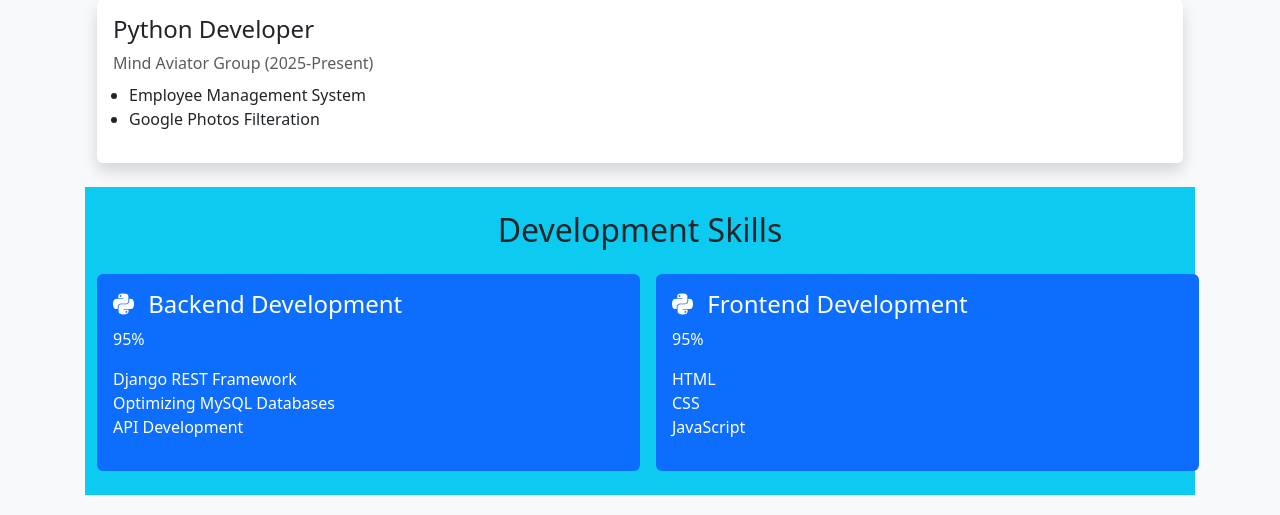
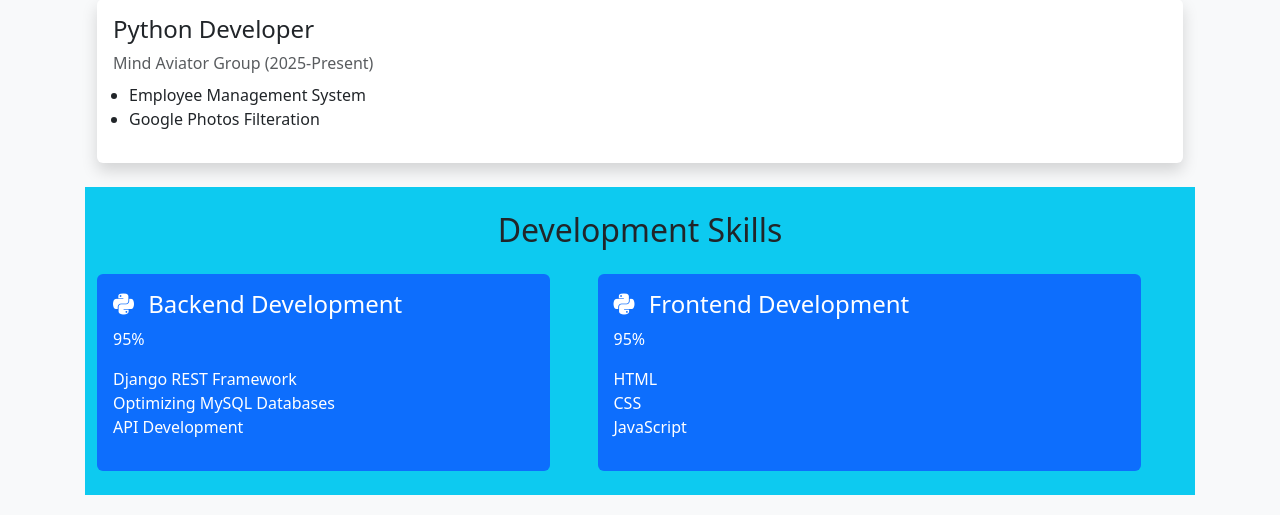
Before and after one commit to Nagar1088/Profile, a Django app: page /projects/ in a window 1280 px wide. Shown: the part 443-958 px from the top of the page. Run offline with Django 5.2, Linux system fonts and the light colour scheme; data that the repository does not hold is empty.

Commit message:
message chnages

```diff
--- a/Project/templates/projects.html
+++ b/Project/templates/projects.html
@@ -50,8 +50,8 @@
     <div class="container">
         <h2 class="section-title text-center mb-4">Development Skills</h2>
         <div class="row g-3">
-            <div class="d-flex flex-column flex-md-row gap-3">
-                <div class="skill-card bg-primary p-3 rounded col-md-6 text-white">
+            <div class="d-flex flex-column flex-md-row gap-5">
+                <div class="skill-card bg-primary p-3 rounded col-md-5 text-white">
                     <h4 class="skill-title mb-2">
                         <i class="fab fa-python me-2"></i>
                         Backend Development
@@ -87,6 +87,7 @@
         </div>
     </div>
 </section>
+
 {% endblock %}
 
 {% block extra_css %}
```
